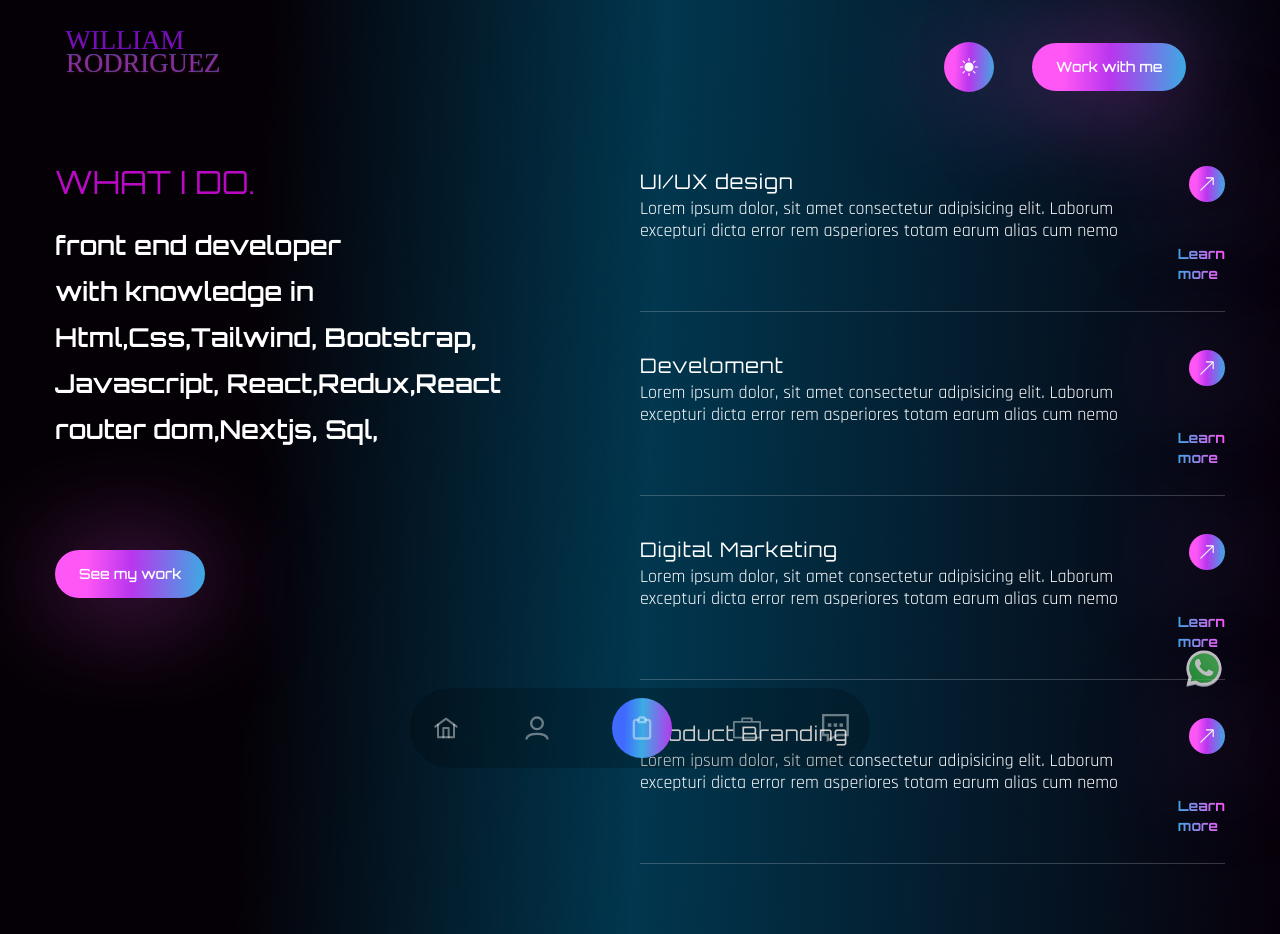
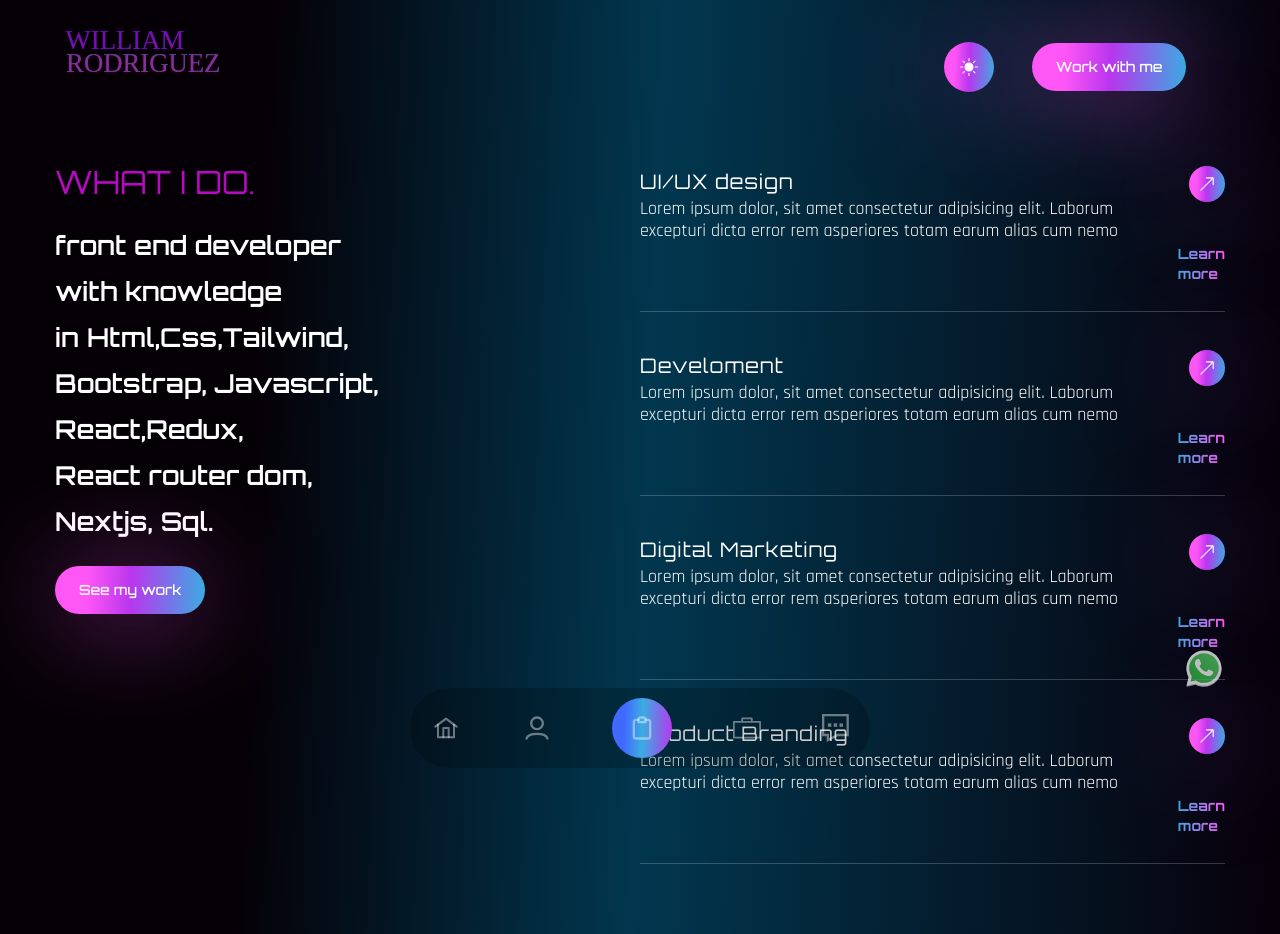
Before and after one commit to WILLIAMJRR/portafolio, a React (Vite) app: page /services in a window 1280 px wide. Built offline with nearby package versions, Linux system fonts and the light colour scheme; a web font is replaced by a local one.

Commit message:
portafolio con rutas

```diff
--- a/src/page/About.jsx
+++ b/src/page/About.jsx
@@ -47,8 +47,8 @@ const About = () => {
               whileInView={'show'}
               className="h3 mb-4"
             >
-              I'm a frontend Web Developer💻 As a passionate
-              about web development, I focus on creating
+              frontend Web Developer💻 As a passionate about
+              web development, I focus on creating
               interactive and functional sites that meet the
               needs and preferences of customers. Also, I
               enjoy video games 🎮🕹️ and superhero movies
--- a/src/page/Banner.jsx
+++ b/src/page/Banner.jsx
@@ -43,7 +43,7 @@ const Banner = () => {
               viewport={{ once: false, amount: 0.7 }}
               className='text-[36px] lg:text-[60px] font-secondary font-semibold uppercase leading-[1]'
             >
-              <span className='text-white'>I am </span>
+
               <TypeAnimation
                 sequence={['Web ', 2000, 'Development', 2000, 'Designer', 2000]}
                 speed={50}
--- a/src/page/Contact.jsx
+++ b/src/page/Contact.jsx
@@ -34,22 +34,22 @@ const Contact = () => {
             className=" flex-1 border  rounded-3xl flex flex-col gap-y-6 pd-24 p-6 items-starte dark:border-black"
           >
             <input
-              className=" bg-transparent border-b py-3 outline-none w-full focus:border-accent transition-all placeholder:text-white"
+              className=" bg-transparent border-b py-3 outline-none w-full focus:border-accent transition-all placeholder:text-white  dark:placeholder:text-black"
               type="text"
               placeholder="Your name"
             />
             <input
-              className=" bg-transparent border-b py-3 outline-none w-full placeholder:text-white focus:border-accent transition-all"
+              className=" bg-transparent border-b py-3 outline-none w-full placeholder:text-white  dark:placeholder:text-black focus:border-accent transition-all"
               type="text"
               placeholder="Your email"
             />
             <input
-              className=" bg-transparent border-b py-3 outline-none w-full placeholder:text-white focus:border-accent transition-all"
+              className=" bg-transparent border-b py-3 outline-none w-full placeholder:text-white  dark:placeholder:text-black focus:border-accent transition-all"
               type="text"
               placeholder="Business"
             />
             <textarea
-              className="text_area bg-transparent border-b py-12 outline-none w-full placeholder:text-white focus:border-accent transition-all resize-none mb-12"
+              className="text_area bg-transparent border-b py-12 outline-none w-full placeholder:text-white  dark:placeholder:text-black focus:border-accent transition-all resize-none mb-12"
               type="text"
               placeholder="Your message"
             ></textarea>
--- a/src/page/Services.jsx
+++ b/src/page/Services.jsx
@@ -24,12 +24,19 @@ const Services = () => {
                 What I Do.
               </h2>
               <h3 className="h3   ">
-                front end developer <br /> with knowledge in
-                Html,Css,Tailwind, Bootstrap, Javascript,
-                React,Redux,React router dom,Nextjs, Sql,
+                front end developer
+                <br />
+                with knowledge
+                <br />
+                in Html,Css,Tailwind,
+                <br /> Bootstrap, Javascript, React,Redux,
+                <br />
+                React router dom,
+                <br />
+                Nextjs, Sql.
               </h3>
             </div>
-            <button className="btn btn-sm mt-16">
+            <button className="btn btn-sm mt-20 ">
               See my work
             </button>
           </motion.div>
```
